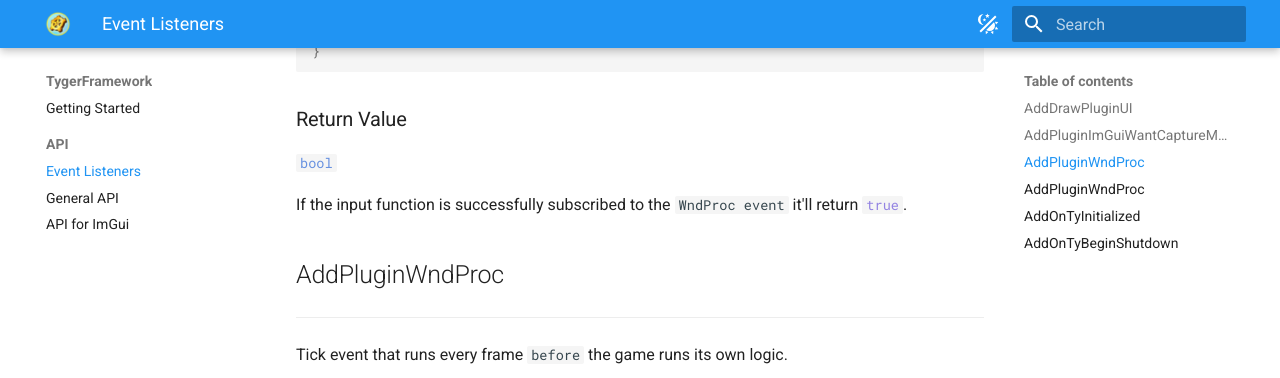
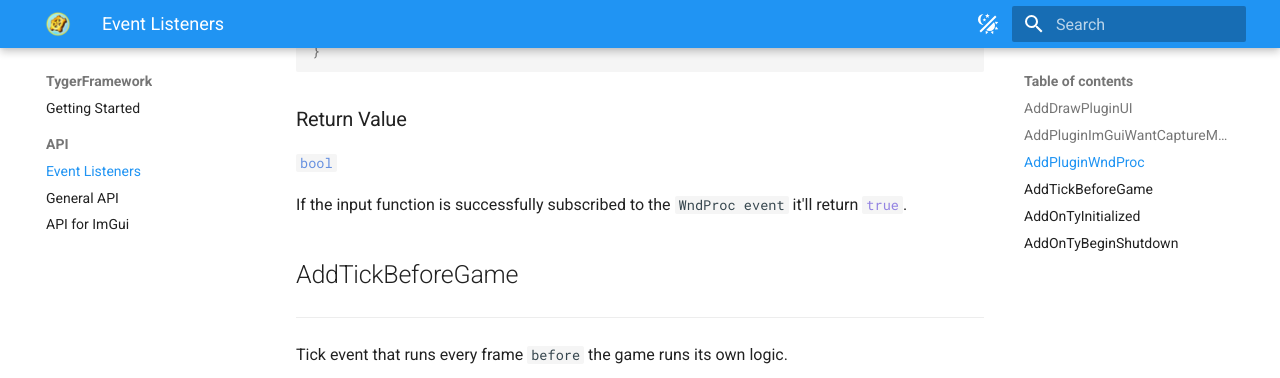
Before and after one commit to TyModdingWiki/tymoddingwiki.github.io, an MkDocs documentation site: the page built from docs/TygerFramework/API/EventListeners.md, in a window 1280 px wide and 900 px high, scrolled down 2504 px. Shown: the top 378 px of the window. Built offline with MkDocs 1.6.1 and Material for MkDocs 9.7.7, drawn with Linux system fonts in a browser that asks for light colours.

Commit message:
Fix error with the AddTickBeforeGame title

```diff
--- a/docs/TygerFramework/API/EventListeners.md
+++ b/docs/TygerFramework/API/EventListeners.md
@@ -109,7 +109,7 @@
 
 If the input function is successfully subscribed to the `WndProc event` it'll return `#!C++ true`.
 
-## AddPluginWndProc
+## AddTickBeforeGame
 ---
 
 Tick event that runs every frame `before` the game runs its own logic.
```
